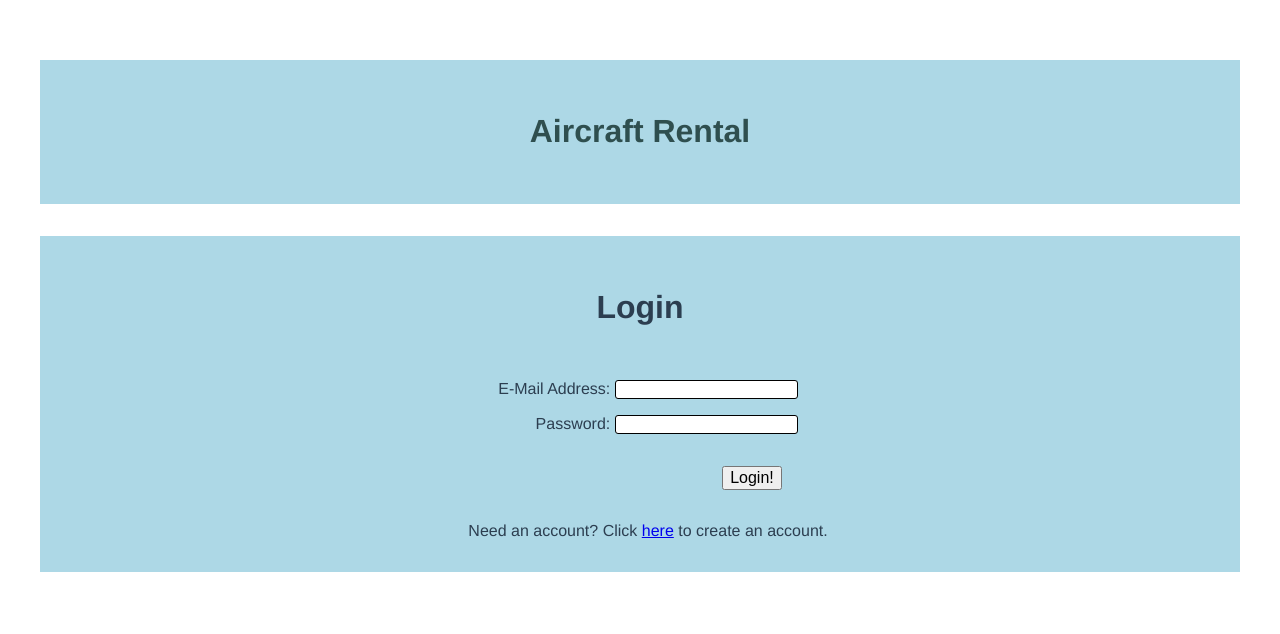
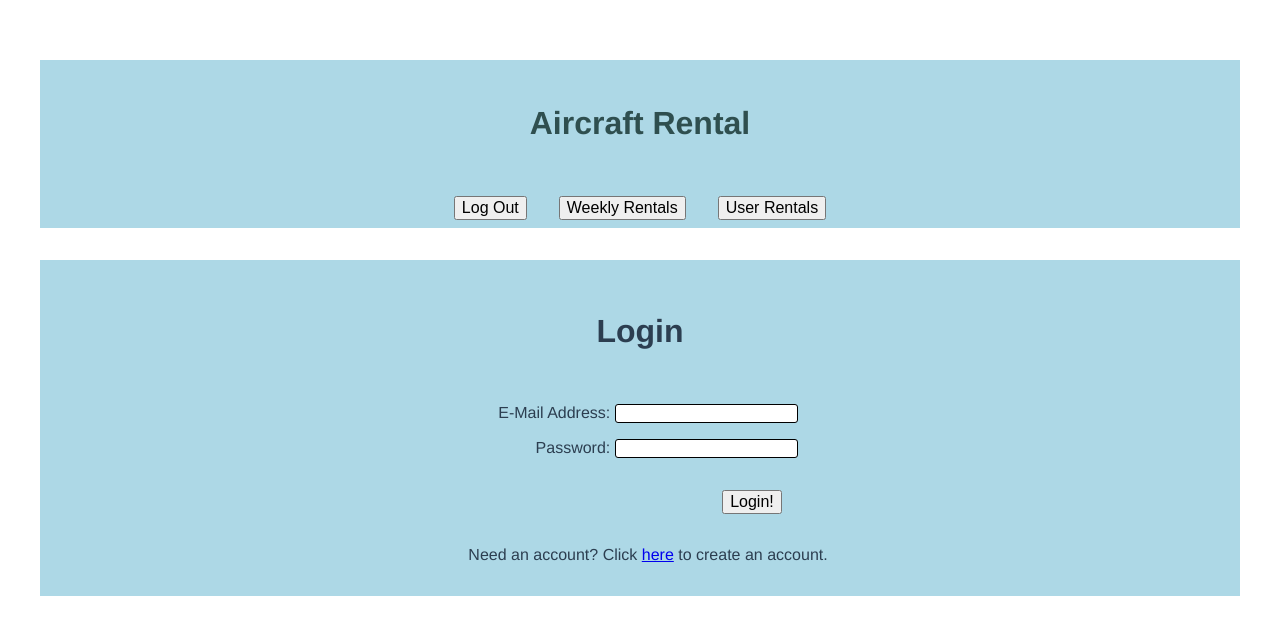
Before and after one commit to KyleVanDenHeuvel/cis271-aircraft-rental-webapp, a Vue app: page /#/ in a window 1280 px wide. Shown: the top 634 px of the page. Built offline with nearby package versions, Linux system fonts and the light colour scheme.

Commit message:
Added nav buttons and user rentals page

```diff
--- a/src/components/PageHeader.vue
+++ b/src/components/PageHeader.vue
@@ -2,6 +2,11 @@
   <div>
     <div id="header">
       <h1>Aircraft Rental</h1>
+      <div>
+        <button v-on:click="logout()">Log Out</button>
+        <button v-on:click="weeklyRentals()">Weekly Rentals</button>
+        <button v-on:click="userRentals()">User Rentals</button>
+      </div>
     </div>
   </div>
 </template>
@@ -12,17 +17,29 @@ export default {
   props: {
     msg: String,
   },
+  methods: {
+    logout: function() {
+      this.$appAuth.signOut();
+      this.$router.push("/");
+    },
+    weeklyRentals: function() {
+      this.$router.push("/weekly");
+    },
+    userRentals: function() {
+      this.$router.push("/userrentals");
+    },
+  },
 };
 </script>
 
 <!-- Add "scoped" attribute to limit CSS to this component only -->
 <style scoped>
 #header {
-  justify-content: left;
-  text-align: left;
-  height: 8rem;
+  justify-content: center;
+  /* text-align: left; */
+  height: 10rem;
   margin: 2rem;
-  padding-top: 1rem;
+  padding-top: 0.5rem;
   background-color: lightblue;
 }
 
--- /dev/null
+++ b/src/components/UserRentals.vue
@@ -0,0 +1,35 @@
+<template>
+  <div id="rentals">
+    <button v-on:click="logout()">Log Out</button>
+    <br />
+    <div>
+      <rental-list />
+    </div>
+  </div>
+</template>
+
+<script>
+import RentalList from "./RentalList.vue";
+
+export default {
+  name: "Weekly",
+  components: {
+    RentalList,
+  },
+  methods: {
+    logout: function() {
+      this.$appAuth.signOut();
+      this.$router.back();
+    },
+  },
+};
+</script>
+
+<style>
+#rentals {
+  justify-content: left;
+  text-align: left;
+  margin: 2rem;
+  background-color: lightblue;
+}
+</style>
--- a/src/components/Weekly.vue
+++ b/src/components/Weekly.vue
@@ -1,6 +1,5 @@
 <template>
   <div id="weekly">
-    <button v-on:click="logout()">Log Out</button>
     <br />
     <div id="week-container">
       <rental-list :rentals="aircraft" :selected="onAircraftSelect" />
@@ -45,25 +44,20 @@ export default {
   components: {
     RentalList,
   },
-  data: function () {
+  data: function() {
     return {
       selected: null,
       aircraft: [],
       week: [],
     };
   },
-  mounted: function () {
+  mounted: function() {
     this.updateAircrafts();
     this.updateWeather();
   },
   methods: {
-    logout: function () {
-      this.$appAuth.signOut();
-      this.$router.back();
-    },
-
     // Fills out the weeks and updates it with weather data.
-    updateWeather: function () {
+    updateWeather: function() {
       let currentDate = new Date();
       this.week = [];
       // Build a list of the next seven days.
@@ -132,7 +126,7 @@ export default {
       tafRequest.send();
     },
 
-    updateAircrafts: function () {
+    updateAircrafts: function() {
       this.aircraft = [];
 
       this.$appDB
@@ -147,7 +141,7 @@ export default {
       return this.aircraft;
     },
 
-    getRentals: function () {
+    getRentals: function() {
       // Query all the rental times from this specific aircraft.
       this.$appDB
         .collection("rentals")
@@ -187,7 +181,7 @@ export default {
         });
     },
 
-    onAircraftSelect: function (tailNumber) {
+    onAircraftSelect: function(tailNumber) {
       this.aircraft.forEach((ac) => {
         if (ac.tailNumber === tailNumber) {
           this.selected = ac;
--- a/src/main.js
+++ b/src/main.js
@@ -4,6 +4,7 @@ import App from './App.vue';
 import LoginAccount from "./components/LoginAccount";
 import CreateAccount from "./components/CreateAccount";
 import Weekly from "./components/Weekly";
+import UserRentals from "./components/UserRentals"
 import firebase from 'firebase/app';
 import 'firebase/auth';
 import 'firebase/firestore';
@@ -28,7 +29,8 @@ Vue.use(VueRouter);
 const routes = [
   { path: "/", component: LoginAccount },
   { path: "/create", component: CreateAccount },
-  { path: "/weekly", component: Weekly }
+  { path: "/weekly", component: Weekly },
+  { path: "/userrentals", component: UserRentals},
 ];
 
 const router = new VueRouter({ routes });
```
